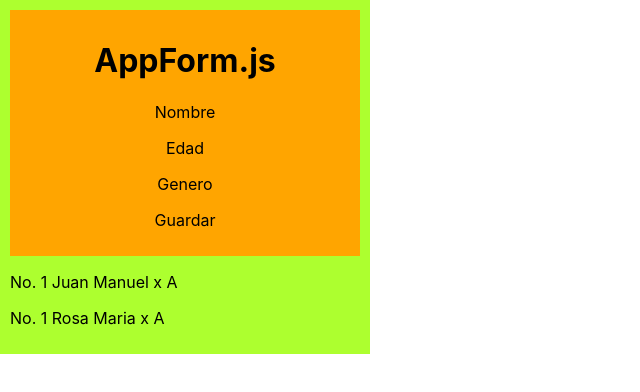
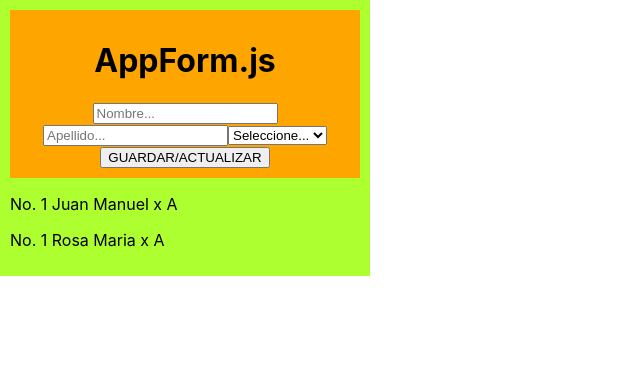
Before and after one commit to revilla03/react02, a React (Create React App) app: page / in a window 1280 px wide. Shown: the top 392 px of the page, without its empty margins (0-640 px from the left). Built offline with nearby package versions, Linux system fonts and the light colour scheme.

Commit message:
v6 actualizacion de fire base,enlace de base de datos,se edito fire base y appform

```diff
--- a/src/components/AppForm.js
+++ b/src/components/AppForm.js
@@ -1,13 +1,40 @@
-import React from 'react'
+import React, { useState } from 'react'
+import { db } from './firebase';
+import { addDoc, collection } from 'firebase/firestore';
 
 const AppForm = () => {
+
+  ////////////////GUARDAR O ACTUALIZAR////////////////
+  const camposRegistro = { nombre: "", edad:"",genero:""}
+  const [objeto, setObjeto] = useState(camposRegistro);
+  const handleSubmit  =(e)=> { //manejador de submit
+    e.preventDefault();
+
+    try {
+      if(db){
+        addDoc (collection(db, 'cliente'), objeto);
+        console.log("se guardo con exito");
+      }
+    }catch (error){
+      console.error();
+    }
+  }
   return (
     <div style ={{background:"orange",padding:"10px", textAlign:"center"}}>
+      <form onSubmit={ handleSubmit }>
       <h1>AppForm.js</h1>
-      <p>Nombre</p>
-      <p>Edad</p>
-      <p>Genero</p>
-      <p>Guardar</p>
+      <input type='text'placeholder='Nombre...'/>
+      <input type='text'placeholder='Apellido...'/>
+      <select>
+        <option value="">Seleccione...</option>
+        <option value="M">Masculino...</option>
+        <option value="F">Femenino...</option>
+        </select>
+        <button>
+          GUARDAR/ACTUALIZAR
+        </button>
+
+      </form>
     </div>
   )
 }
--- a/src/components/firebase.js
+++ b/src/components/firebase.js
@@ -1,5 +1,9 @@
 // Import the functions you need from the SDKs you need
 import { initializeApp } from "firebase/app";
+
+import { getAuth} from "firebase/auth";
+import { getFirestore} from "firebase/firestore";
+import { getStorage} from "firebase/storage";
 // TODO: Add SDKs for Firebase products that you want to use
 // https://firebase.google.com/docs/web/setup#available-libraries
 
@@ -15,3 +19,7 @@ const firebaseConfig = {
 
 // Initialize Firebase
 const app = initializeApp(firebaseConfig);
+
+export const auth = getAuth(app);
+export const db = getFirestore(app);
+export const storage = getStorage (app);
```
